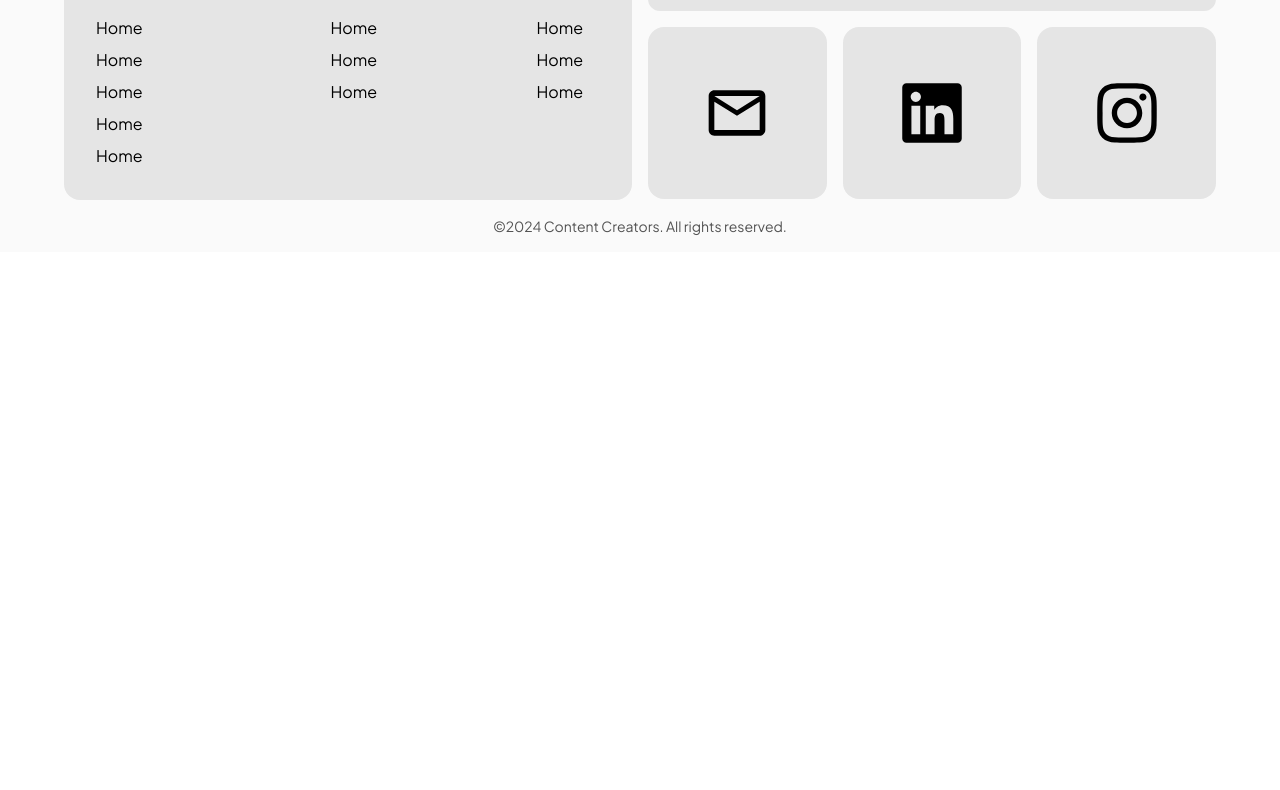
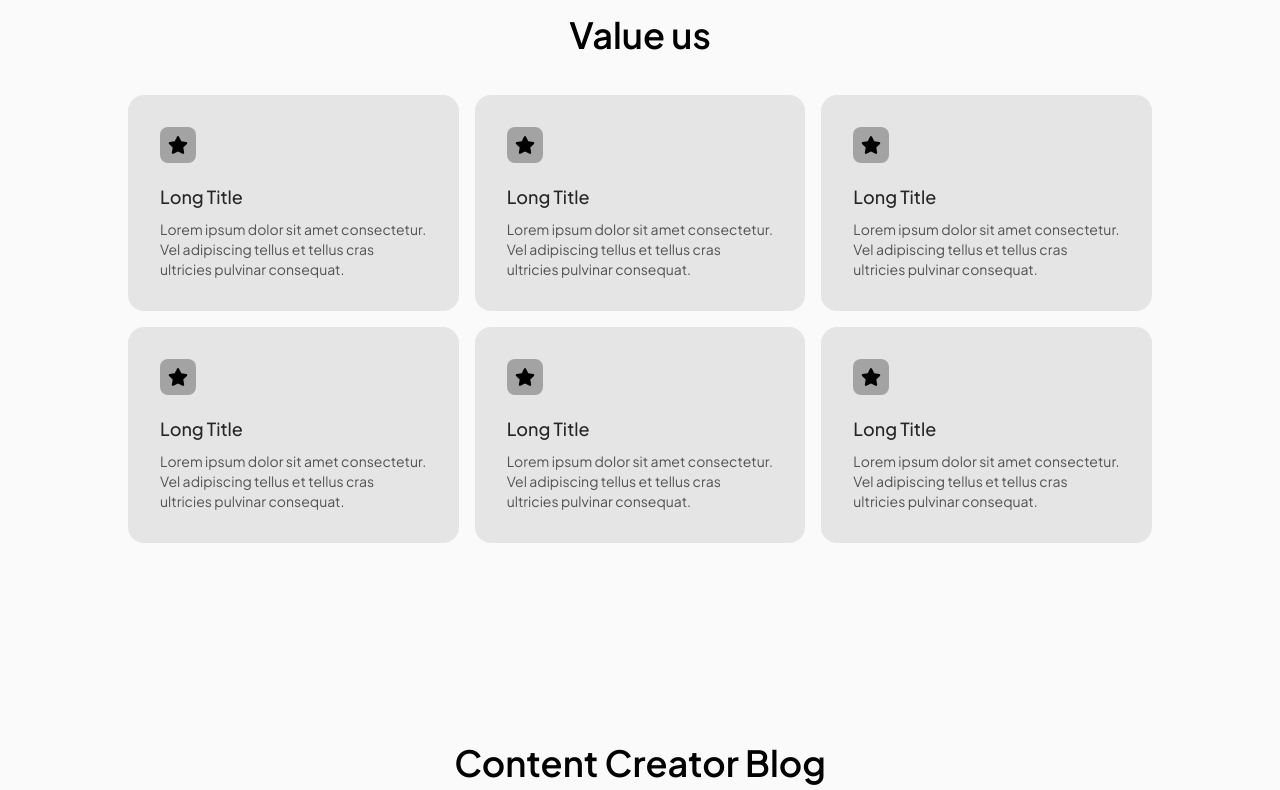
Before and after one commit to satriabahari/creator-pro, a Next.js app: page / in a window 1280 px wide. Shown: the part 1370-2160 px from the top of the page. Before the commit the page ends 1622 px from the top, so only its background shows below. Built offline with nearby package versions, Linux system fonts and the light colour scheme.

Commit message:
refactor: add some components

```diff
--- a/src/modules/home/components/Home.tsx
+++ b/src/modules/home/components/Home.tsx
@@ -1,22 +1,18 @@
 import React from "react";
-import TitleHero from "./TitleHero";
-import SosmedList from "./SosmedList";
-import ImageHero from "./ImageHero";
+import Hero from "./hero/Hero";
+import Value from "./value";
+import Blog from "./blog";
+import Testimonial from "./testimonial";
+import Faq from "./faq";
 
 const Home = () => {
   return (
-    <div className="flex flex-col items-center gap-6">
-      <TitleHero />
-      <SosmedList />
-      <button className="rounded-full bg-neutral-800 px-4 py-2">
-        <span className="bg-gradient-to-r from-blue-600 via-fuchsia-500 to-rose-700 bg-clip-text text-transparent">
-          Get Started
-        </span>
-      </button>
-
-      <div className="mt-20">
-        <ImageHero />
-      </div>
+    <div className="flex flex-col gap-[200px]">
+      <Hero />
+      <Value />
+      <Blog />
+      <Testimonial/>
+      <Faq/>
     </div>
   );
 };
--- a/src/modules/home/components/ImageHero.tsx
+++ /dev/null
@@ -1,15 +0,0 @@
-import Image from "next/image";
-
-const ImageHero = () => {
-  return (
-    <Image
-      src="/images/hero.jpg"
-      width={900}
-      height={1080}
-      alt="hero"
-      className="overflow-hidden rounded-lg object-cover"
-    />
-  );
-};
-
-export default ImageHero;
--- a/src/modules/home/components/SosmedList.tsx
+++ /dev/null
@@ -1,33 +0,0 @@
-import Tooltip from "@/common/components/elements/Tooltip";
-import SOSMED_ITEMS from "@/common/constants/sosmed";
-import cn from "@/common/libs/clsxm";
-import { SosmedItemProps } from "@/common/types/sosmed";
-import React from "react";
-
-const SosmedItem = ({ title, icon, className }: SosmedItemProps) => {
-  return (
-    <Tooltip title={title}>
-      <div className={cn("rounded-full bg-neutral-300 p-2.5", className)}>
-        {icon}
-      </div>
-    </Tooltip>
-  );
-};
-
-const SosmedList = () => {
-  const filteredSosmeds = SOSMED_ITEMS.filter((item) => item.isShow);
-  return (
-    <div className="flex items-center gap-3">
-      {filteredSosmeds.map((sosmed, index) => (
-        <SosmedItem
-          key={index}
-          icon={sosmed.icon}
-          title={sosmed.title}
-          className={sosmed.className}
-        />
-      ))}
-    </div>
-  );
-};
-
-export default SosmedList;
--- a/src/modules/home/components/TitleHero.tsx
+++ /dev/null
@@ -1,21 +0,0 @@
-import React from "react";
-
-const TitleHero = () => {
-  return (
-    <div className="flex flex-col items-center space-y-5 text-center">
-      <h1 className="text-6xl font-bold text-neutral-800">
-        Creatos, Lunch your <br />
-        <span className="bg-gradient-to-r from-blue-600 via-fuchsia-500 to-rose-700 bg-clip-text text-transparent">
-          knowledge business
-        </span>{" "}
-        in minutes
-      </h1>
-      <h5 className="w-2/3 text-neutral-500">
-        Lorem ipsum dolor sit, amet consectetur adipisicing elit. Quam expedita
-        sapiente amet voluptatum praesentium aliquam.
-      </h5>
-    </div>
-  );
-};
-
-export default TitleHero;
--- /dev/null
+++ b/src/modules/home/components/testimonial/TestimonialCard.tsx
@@ -0,0 +1,31 @@
+import { TestimonialProps } from "@/common/types/testimonial";
+import Image from "next/image";
+import React from "react";
+
+const TestimonialCard = ({
+  image,
+  name,
+  position,
+  message,
+}: TestimonialProps) => {
+  return (
+    <div className="space-y-5 rounded-2xl bg-neutral-200 p-6">
+      <div className="flex items-center gap-2">
+        <Image
+          src={image}
+          width={40}
+          height={40}
+          alt={name}
+          className="rounded-full"
+        />
+        <div className="">
+          <h3 className="text-lg font-medium">{name}</h3>
+          <p className="text-sm">{position}</p>
+        </div>
+      </div>
+      <div className="text-sm text-neutral-700">{message}</div>
+    </div>
+  );
+};
+
+export default TestimonialCard;
--- /dev/null
+++ b/src/modules/home/components/testimonial/TestimonialList.tsx
@@ -0,0 +1,16 @@
+import TESTIMONIAL_ITEMS from "@/common/constants/testimonial";
+import React from "react";
+import TestimonialCard from "./TestimonialCard";
+
+const TestimonialList = () => {
+  const filteredTestimonials = TESTIMONIAL_ITEMS.filter((item) => item.isShow);
+  return (
+    <div className="grid grid-cols-3 gap-4">
+      {filteredTestimonials.map((testimonial, index) => (
+        <TestimonialCard key={index} {...testimonial} />
+      ))}
+    </div>
+  );
+};
+
+export default TestimonialList;
--- /dev/null
+++ b/src/modules/home/components/testimonial/index.tsx
@@ -0,0 +1,15 @@
+import React from "react";
+import TestimonialList from "./TestimonialList";
+
+const Testimonial = () => {
+  return (
+    <div className="space-y-10">
+      <h2 className="text-center text-4xl font-semibold">
+        What Are People Say
+      </h2>
+      <TestimonialList />
+    </div>
+  );
+};
+
+export default Testimonial;
--- /dev/null
+++ b/src/modules/home/components/value/ValueCard.tsx
@@ -0,0 +1,19 @@
+interface ValueCardProps {
+  icon: JSX.Element;
+  title?: string;
+  description?: string;
+}
+
+const ValueCard = ({ icon, title, description }: ValueCardProps) => {
+  return (
+    <div className="flex flex-col gap-5 rounded-2xl bg-neutral-200 p-8">
+      <div className="w-fit rounded-lg bg-neutral-400 p-2">{icon}</div>
+      <div className="space-y-2">
+        <h3 className="text-lg font-medium text-neutral-800">{title}</h3>
+        <p className="text-neutral-600 text-sm">{description}</p>
+      </div>
+    </div>
+  );
+};
+
+export default ValueCard;
--- /dev/null
+++ b/src/modules/home/components/value/ValueList.tsx
@@ -0,0 +1,21 @@
+import VALUE_ITEMS from "@/common/constants/value";
+import React from "react";
+import ValueCard from "./ValueCard";
+
+const ValueList = () => {
+  const filteredValues = VALUE_ITEMS.filter((item) => item.isShow);
+  return (
+    <div className="grid grid-cols-3 gap-4">
+      {filteredValues.map((value, index) => (
+        <ValueCard
+          key={index}
+          icon={value.icon}
+          title={value.title}
+          description={value.description}
+        />
+      ))}
+    </div>
+  );
+};
+
+export default ValueList;
--- /dev/null
+++ b/src/modules/home/components/value/index.tsx
@@ -0,0 +1,12 @@
+import ValueList from "./ValueList";
+
+const Value = () => {
+  return (
+    <div className="space-y-10 px-16">
+      <h2 className="text-4xl font-semibold text-center">Value us</h2>
+      <ValueList />
+    </div>
+  );
+};
+
+export default Value;
```
